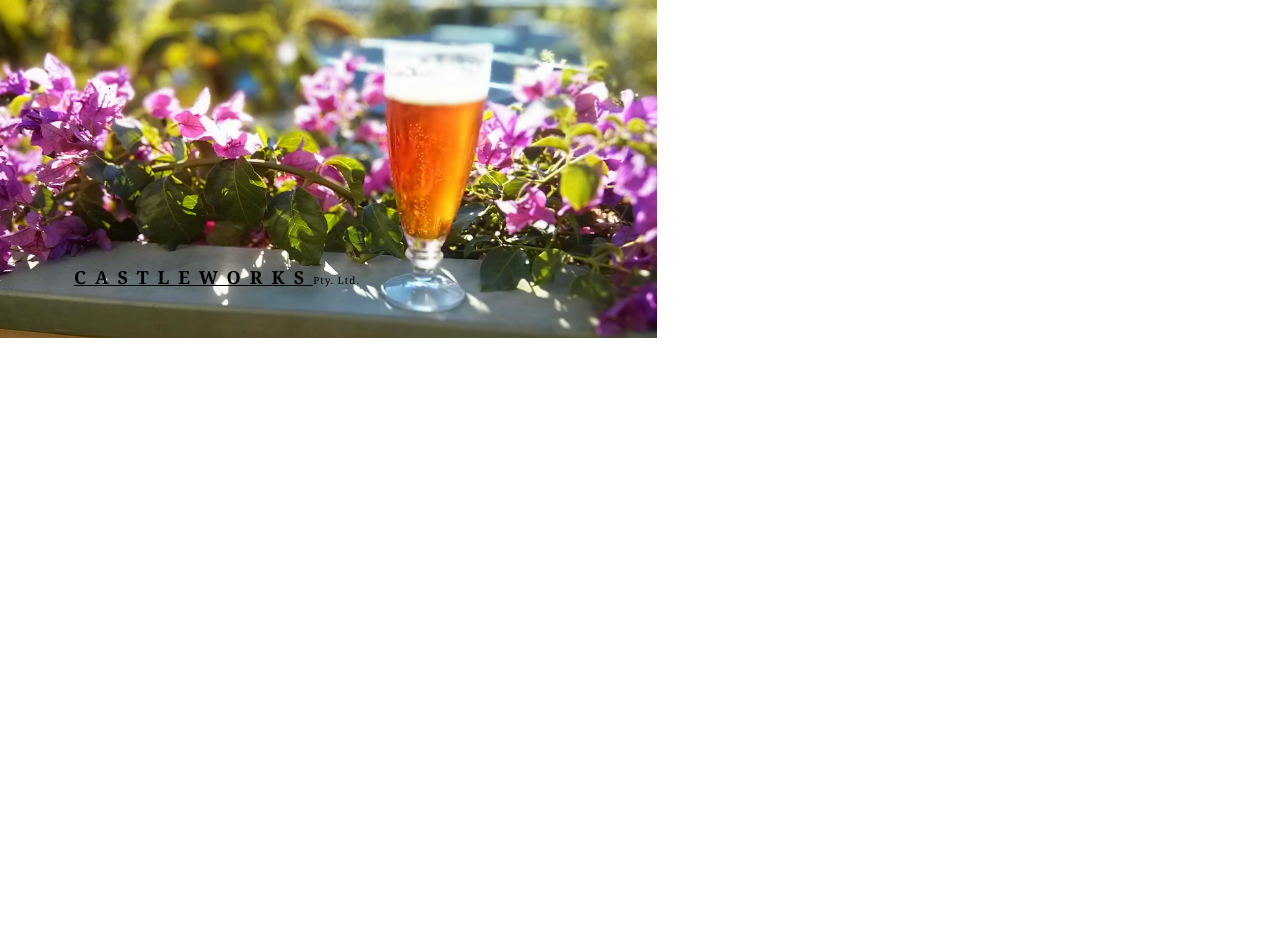
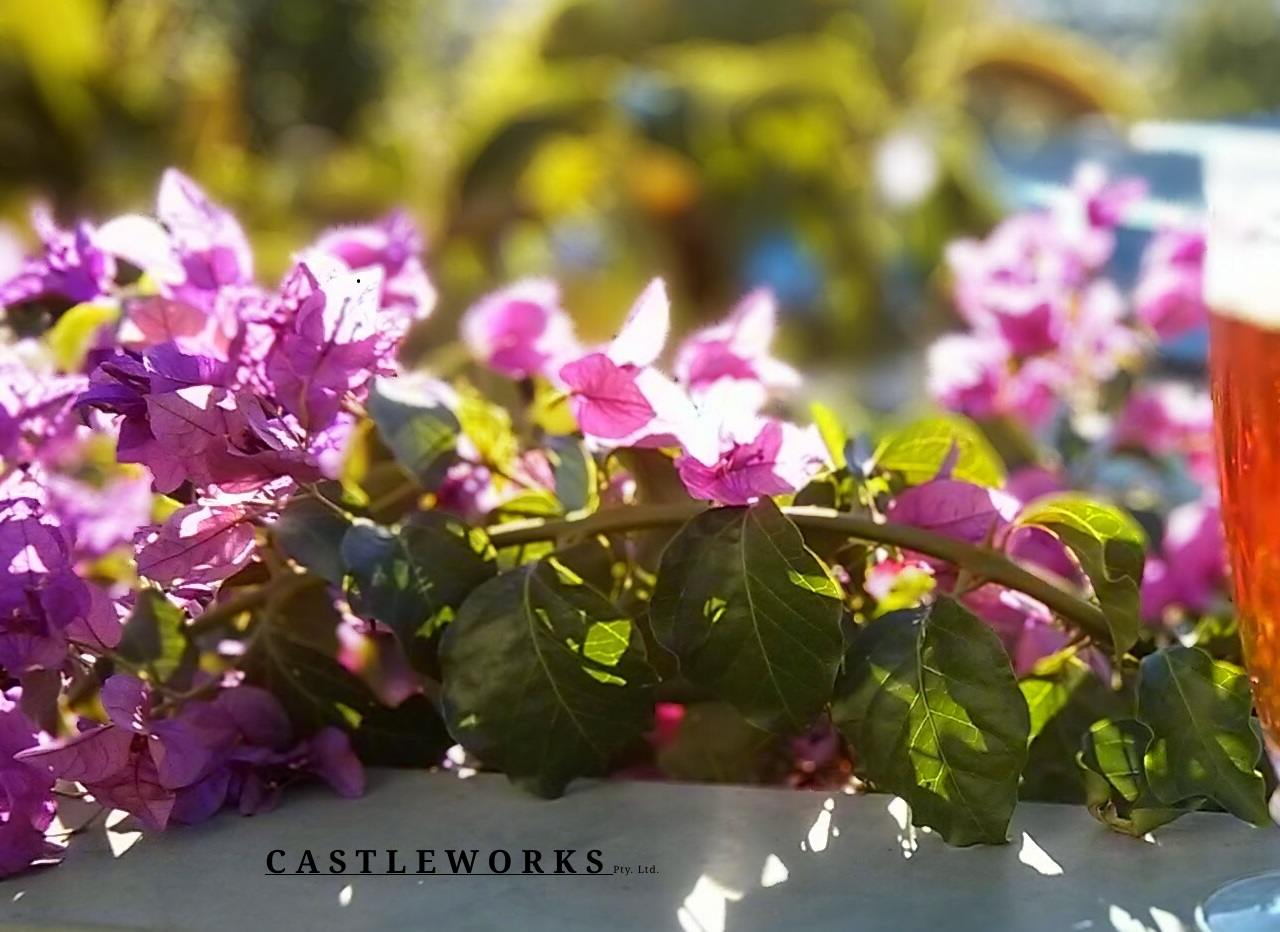
Before and after one commit to jubilakka/Website, a plain HTML site: page index.html in a window 1280 px wide. Before the commit the page ends 800 px from the top, so only its background shows below. Drawn offline with Linux system fonts and the light colour scheme.

Commit message:
Batch update

```diff
--- a/css/styles.css
+++ b/css/styles.css
@@ -1,6 +1,6 @@
 
 
-.body-initial {}.silex-id-1542690714474-2 {width: 664px; min-height: 338px; top: 0px; left: -7px;}.silex-id-1540377257999-5 {width: 455px; min-height: 109px; top: 249px; left: 74px;}@media only screen and (max-width: 480px), only screen and (max-device-width: 480px) {.silex-id-1540377257999-5 {left: 12px; top: 60px; width: 455px; min-height: 100px;}}
+.body-initial {background-image: url('../assets/beer2.jpg');}@media only screen and (max-width: 480px), only screen and (max-device-width: 480px) {.body-initial {background-image: url('/ce/github/get/Pictures/master/beer2.jpg'); background-position: top center; background-attachment: scroll;}}.silex-id-1540377257999-5 {width: 455px; min-height: 109px; top: 823px; left: 265px;}@media only screen and (max-width: 480px), only screen and (max-device-width: 480px) {.silex-id-1540377257999-5 {left: 48px; top: 20px; width: 455px; min-height: 100px;}}
 
 .text-style-1 p {font-family: Arial, sans-serif; font-weight: bold;}
 .text-style-2 p {font-family: Georgia, serif; font-weight: bolder; text-align: left; letter-spacing: 1px;}.text-style-2 b {letter-spacing: 9px;}@media only screen and (max-width: 480px), only screen and (max-device-width: 480px) {.text-style-2 p {font-size: 20px; letter-spacing: 1px;}}
--- a/index.html
+++ b/index.html
@@ -54,4 +54,4 @@
 
 
 
-<div data-silex-type="image" class="editable-style silex-id-1542690714474-2 image-element" style=""><img src="assets/beer2.jpg" class="silex-element-content"></div><div data-silex-type="text" class="editable-style silex-id-1540377257999-5 text-element text-style-2" style=""><div class="silex-element-content normal"><p><b style=""><u style=""><font size="4">CASTLEWORKS</font></u></b><font size="1">Pty. Ltd.</font></p></div></div></body></html>
+<div data-silex-type="text" class="editable-style silex-id-1540377257999-5 text-element text-style-2" style=""><div class="silex-element-content normal"><p><b style=""><u style=""><font size="6">CASTLEWORKS</font></u></b><font size="1">Pty. Ltd.</font></p></div></div></body></html>
```
